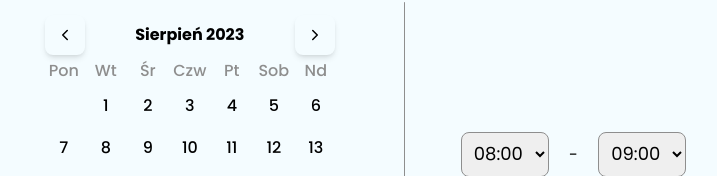
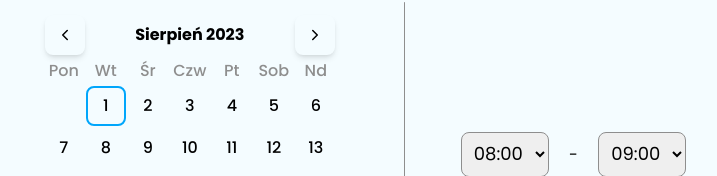
Before and after one commit to kkrukowski/meetifynow, a React (Vite) app in the folder client/: page /meet/new in a window 1280 px wide. Shown: the part 319-495 px from the top of the page, without its empty margins (281-998 px from the left). Built offline with nearby package versions, Linux system fonts and the light colour scheme.

Commit message:
Bug fixes

```diff
--- a/client/src/assets/css/answerMeeting.css
+++ b/client/src/assets/css/answerMeeting.css
@@ -1,7 +1,3 @@
 .time__seclection--table {
   user-select: none;
 }
-
-td {
-  cursor: pointer;
-}
--- a/client/src/routes/AnswerMeeting.tsx
+++ b/client/src/routes/AnswerMeeting.tsx
@@ -21,7 +21,9 @@ export default function AnswerMeeting(props: any) {
   const [username, setUsername] = useState("");
   const [availableCount, setAvailableCount] = useState(0);
   const answers = props.answers;
+  const answeredUsernames = answers.map((answer: any) => answer.username);
   const answersCount = props.answers.length;
+  const [highestAvailableCount, setHighestAvailableCount] = useState(0);
   const meetName = props.meetName;
 
   const availabilityInfoNonMerged = answers.flatMap((answer: any) => {
@@ -97,11 +99,17 @@ export default function AnswerMeeting(props: any) {
     const timeCells = [];
 
     for (let i = time.from; i <= time.to; i++) {
-      let timeRows = [];
       for (let h = 0; h < 2; h++) {
         let timeRow = [];
         for (let j = 0; j < days.length; j++) {
           const dateTime = days[j].setHours(i, h == 0 ? 0 : 30, 0, 0);
+
+          if (
+            availabilityInfo[dateTime] &&
+            availabilityInfo[dateTime].length > highestAvailableCount
+          ) {
+            setHighestAvailableCount(availabilityInfo[dateTime].length);
+          }
 
           timeRow.push(
             <td
@@ -125,7 +133,8 @@ export default function AnswerMeeting(props: any) {
                       selectedTimecells.includes(dateTime)
                         ? "bg-primary selected"
                         : `${
-                            availabilityInfo[dateTime].length == answersCount
+                            availabilityInfo[dateTime].length ==
+                            highestAvailableCount
                               ? "bg-gold answered hover:bg-primary-hover active:bg-primary-active"
                               : "bg-green answered hover:bg-primary-hover active:bg-primary-active"
                           }`
@@ -176,9 +185,7 @@ export default function AnswerMeeting(props: any) {
     ));
   };
 
-  const sendAnswer = async (e: { preventDefault: () => void }) => {
-    e.preventDefault();
-
+  const sendAnswer: SubmitHandler<Inputs> = async () => {
     if (username.length > 0) {
       axios
         .post(
@@ -202,9 +209,25 @@ export default function AnswerMeeting(props: any) {
       if (!availabilityInfo[lookedUpDatetime]) {
         return <li>Nikt nie jest dostępny w tym terminie</li>;
       } else {
-        return availabilityInfo[lookedUpDatetime]?.map((username: string) => (
-          <li key={username}>{username}</li>
-        ));
+        const availableUsernames = availabilityInfo[lookedUpDatetime] || [];
+        const unavailableUsernames = answeredUsernames.filter(
+          (username: string) => !availableUsernames.includes(username)
+        );
+        const listOfAvailableUsernames = availableUsernames?.map(
+          (username: string) => <li key={username}>{username}</li>
+        );
+        const listOfUnavailableUsernames = unavailableUsernames?.map(
+          (username: string) => (
+            <li key={username} className="text-gray">
+              <s>{username}</s>
+            </li>
+          )
+        );
+        const listOfUsernames = [
+          listOfAvailableUsernames,
+          listOfUnavailableUsernames,
+        ];
+        return listOfUsernames;
       }
     } else {
       return <li>Najedź na godzinę, aby zobaczyć dostępność</li>;
@@ -227,7 +250,11 @@ export default function AnswerMeeting(props: any) {
     name: string;
   };
 
-  const { register, formState: errors } = useForm<Inputs>({
+  const {
+    register,
+    handleSubmit,
+    formState: { errors },
+  } = useForm<Inputs>({
     resolver: yupResolver(formSchema),
   });
 
@@ -248,12 +275,17 @@ export default function AnswerMeeting(props: any) {
           <ul>{renderAvailabilityInfo()}</ul>
         </section>
         <section className="time__selection w-1/2">
-          <form className="flex flex-col justify-center">
+          <form
+            className="flex flex-col justify-center"
+            onSubmit={handleSubmit(sendAnswer)}
+          >
             <Input
               label="Twoje imie"
               type="text"
               id="name"
               register={register}
+              error={errors.name ? true : false}
+              errorText={errors.name?.message?.toString()}
               onChange={(e: {
                 target: { value: React.SetStateAction<string> };
               }) => setUsername(e.target.value)}
@@ -268,7 +300,7 @@ export default function AnswerMeeting(props: any) {
               </thead>
               <tbody>{renderTimeCells()}</tbody>
             </table>
-            <Button text="Wyślij" onClick={sendAnswer} />
+            <Button text="Wyślij" />
           </form>
         </section>
       </div>
--- a/client/src/routes/CreateMeeting.tsx
+++ b/client/src/routes/CreateMeeting.tsx
@@ -71,21 +71,26 @@ export default function CreateMeeting() {
 
   // Rendering calerdar
   const showCalendar = (month: number, year: number) => {
-    console.log(month, year);
-
-    const firstDay = new Date(year, month).getDay() - 1;
-    const daysInMonth = 32 - new Date(year, month, 32).getDate();
-    const weeksInCalendar = Math.ceil((daysInMonth + firstDay) / 7);
+    var firstDay = new Date(year, month, 1).getDay();
+    if (firstDay === 0) {
+      firstDay = 7;
+    }
+    const lastDayOfMonth = new Date(year, month + 1, 0);
+    const daysInMonth = lastDayOfMonth.getDate();
+    const daysUntilFirstMonday = (7 - ((firstDay + 6) % 7)) % 7;
+    const remainingDays = daysInMonth - daysUntilFirstMonday;
+    const weeksInMonth = 1 + Math.ceil(remainingDays / 7);
 
     let tableRows = [];
     let day = 1;
     let e = 0;
 
-    for (let i = 0; i < weeksInCalendar; i++) {
+    const dateNow = new Date();
+    for (let i = 0; i < weeksInMonth; i++) {
       let tableCells = [];
       for (let j = 0; j < 7; j++) {
         const date = new Date(year, month, day);
-        if (day <= daysInMonth && (i > 0 || j >= firstDay)) {
+        if (day <= daysInMonth && (i > 0 || j >= firstDay - 1)) {
           tableCells.push(
             <td
               key={"d" + day}
@@ -93,10 +98,22 @@ export default function CreateMeeting() {
               onMouseDown={() => toggleTimecell(+date)}
               onMouseUp={() => setIsMouseDown(false)}
               onMouseOver={() => handleMouseOver(+date)}
-              className={`h-10 w-10 font-medium text-center ${
+              className={`h-10 w-10 font-medium text-center cursor-pointer ${
                 selectedDates.includes(+date)
-                  ? "bg-primary rounded-lg text-light selected"
-                  : ""
+                  ? `${
+                      dateNow.getDay() + 1 == day &&
+                      dateNow.getMonth() == month &&
+                      dateNow.getFullYear() == year
+                        ? "border border-2 border-dark bg-primary text-light rounded-lg selected"
+                        : "bg-primary rounded-lg text-light selected"
+                    }`
+                  : `${
+                      dateNow.getDay() + 1 == day &&
+                      dateNow.getMonth() == month &&
+                      dateNow.getFullYear() == year
+                        ? "border border-2 border-primary rounded-lg"
+                        : ""
+                    }`
               }`}
             >
               {day}
```
